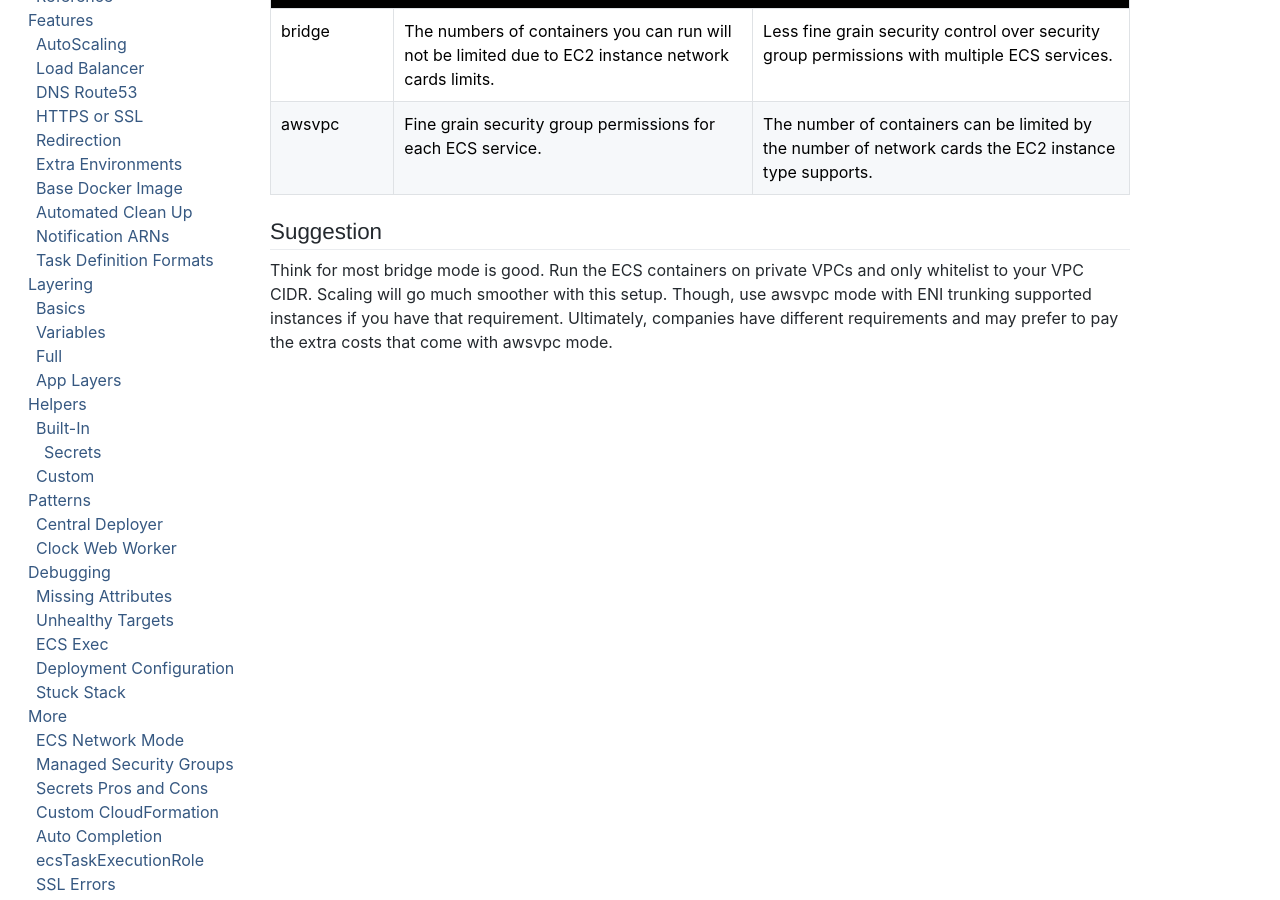
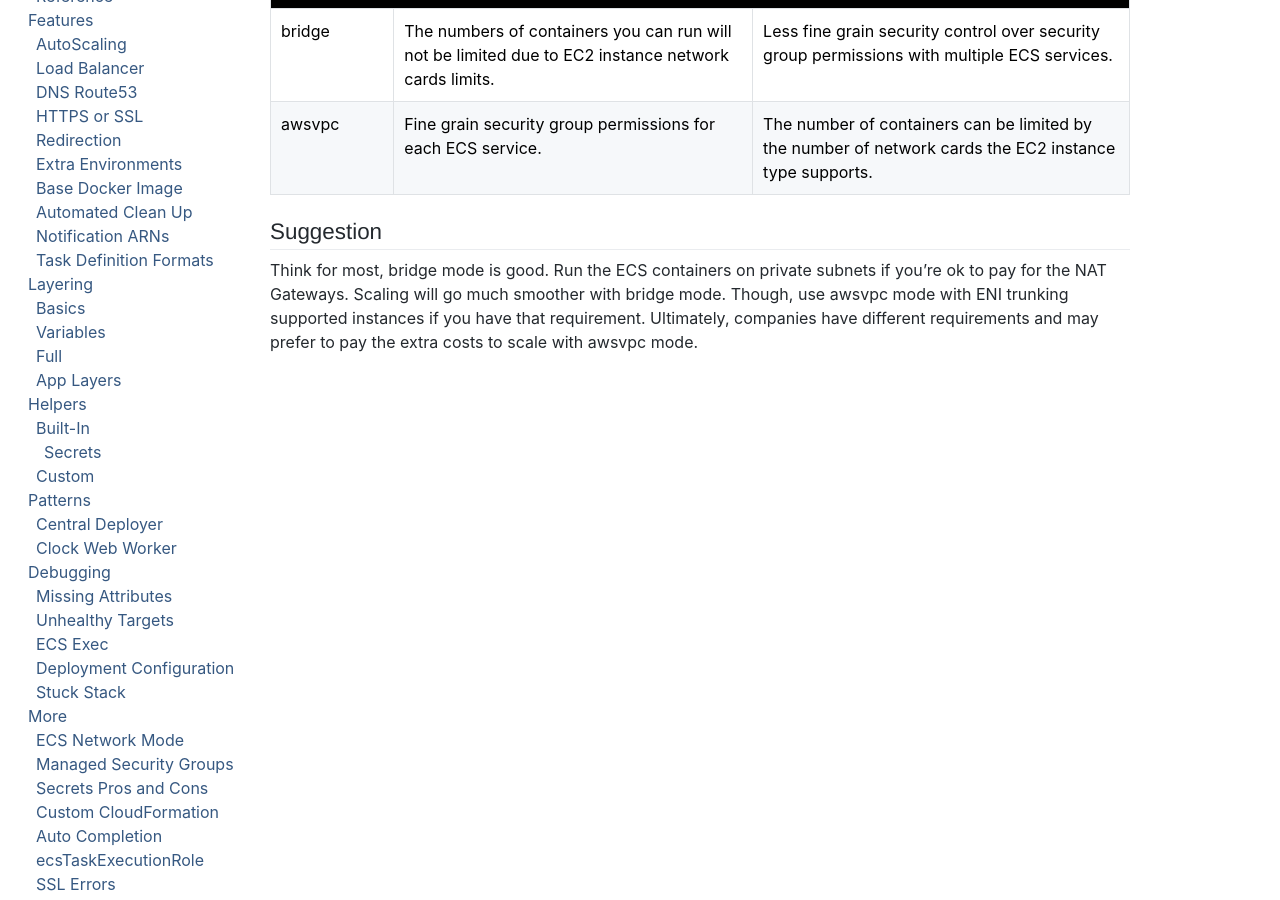
Before and after one commit to boltops-tools/ufo-docs, a Jekyll site: the page built from _docs/more/ecs-network-mode.md, in a window 1280 px wide and 900 px high, scrolled down 1009 px. Built offline with Jekyll 4.4.1, drawn with Linux system fonts in a browser that asks for light colours; cached includes are drawn as plain includes; a script that is not in the unit is left out.

Commit message:
Update ecs-network-mode.md

```diff
--- a/_docs/more/ecs-network-mode.md
+++ b/_docs/more/ecs-network-mode.md
@@ -34,4 +34,4 @@ awsvpc | Fine grain security group permissions for each ECS service. | The numbe
 
 ## Suggestion
 
-Think for most bridge mode is good. Run the ECS containers on private VPCs and only whitelist to your VPC CIDR. Scaling will go much smoother with this setup. Though, use awsvpc mode with ENI trunking supported instances if you have that requirement. Ultimately, companies have different requirements and may prefer to pay the extra costs that come with awsvpc mode.
+Think for most, bridge mode is good. Run the ECS containers on private subnets if you're ok to pay for the NAT Gateways. Scaling will go much smoother with bridge mode. Though, use awsvpc mode with ENI trunking supported instances if you have that requirement. Ultimately, companies have different requirements and may prefer to pay the extra costs to scale with awsvpc mode.
```
